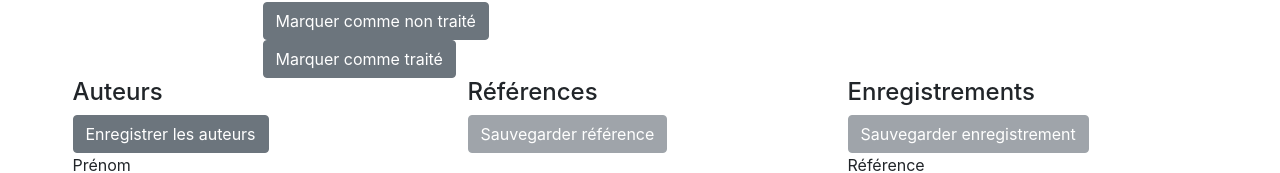
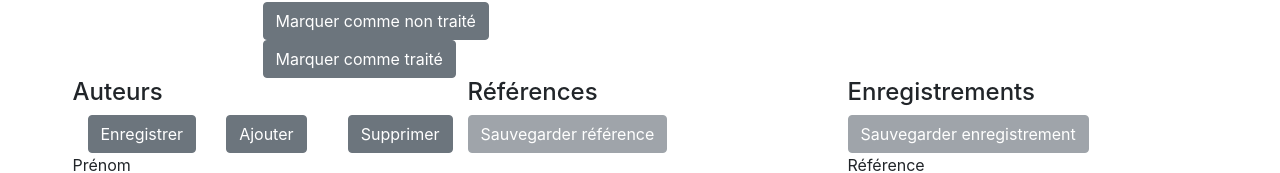
Before and after one commit to clemsciences/sat-biblio-flask, a Vue app in the folder sat-biblio-interface/: page /importation in a window 1280 px wide. Shown: the part 194-367 px from the top of the page. Built offline with nearby package versions, Linux system fonts and the light colour scheme; no server answers.

Commit message:
Add and remove authors

```diff
--- a/sat-biblio-interface/src/components/import/ImportTester2.vue
+++ b/sat-biblio-interface/src/components/import/ImportTester2.vue
@@ -35,12 +35,17 @@
         <h4>Auteurs</h4>
         </b-row>
         <b-row>
-          <b-button @click="saveAuthors">Enregistrer les auteurs</b-button>
+          <b-col>
+            <b-button @click="saveAuthors">Enregistrer</b-button>
+          </b-col>
+          <b-col>
+            <b-button @click="addAuthor">Ajouter</b-button>
+          </b-col>
+          <b-button @click="removeAuthor">Supprimer</b-button>
         </b-row>
         <b-row>
-
           <AuteurFormulaire v-for="author in authors"
-                            :key="`${author.first_name}_${author.family_name}`"
+                            :key="`author-${authors.indexOf(author)}`"
                             :auteur="author"
                             :on-submit="saveAuthor"/>
         </b-row>
@@ -304,13 +309,12 @@ export default {
       this.loadRow(value);
 
     },
-    markAsNotProcessed: function() {
-      markRowAsNotProcessed(this.currentRow).then(
-          () => {
-            console.log("mak row as not processed");
-          }
-      );
-    }
+    addAuthor: function() {
+      this.authors.push(new Author());
+    },
+    removeAuthor: function () {
+      this.authors.pop();
+    },
   },
   mounted() {
     this.getRowTotalNumber();
```
